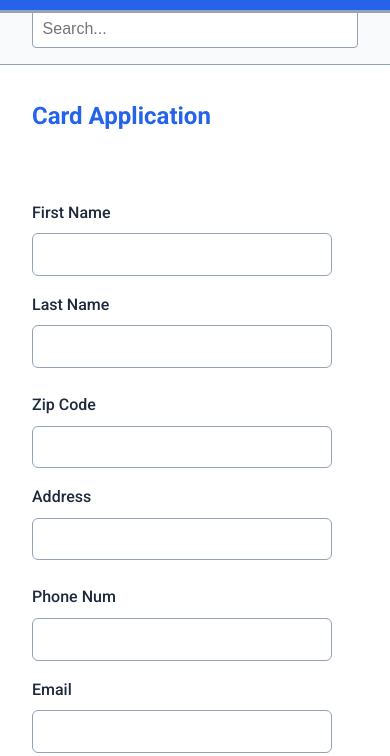
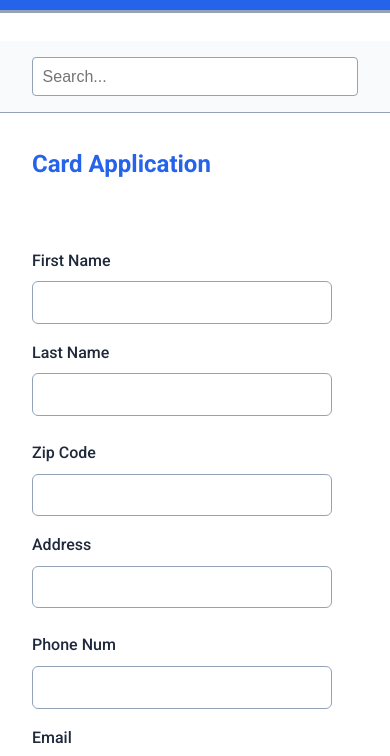
Before and after one commit to sxsun1684/info-6150-a4, a plain HTML site: page books.html in a window 390 px wide. Shown: the part 87-843 px from the top of the page. Drawn offline with Linux system fonts and the light colour scheme; a web font is replaced by a local one.

Commit message:
search bar

```diff
--- a/style/books.css
+++ b/style/books.css
@@ -224,7 +224,7 @@
         width: 100%;
     }
 
-    /*.search {*/
-    /*    margin-top: 4rem;*/
-    /*}*/
+    .search {
+        margin-top: 3rem;
+    }
 }
```
